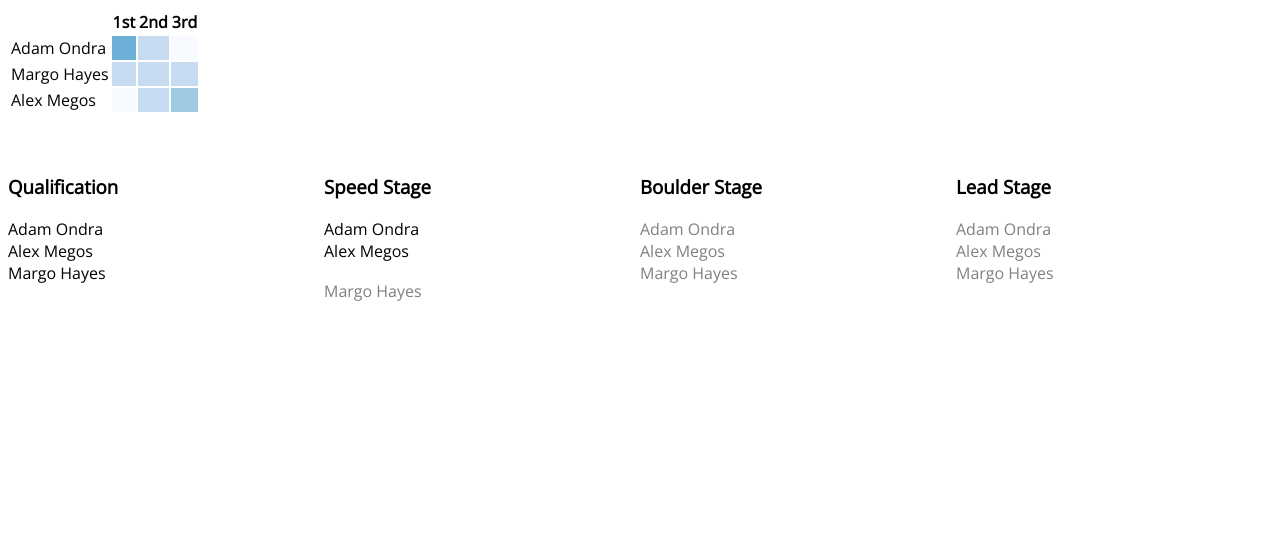
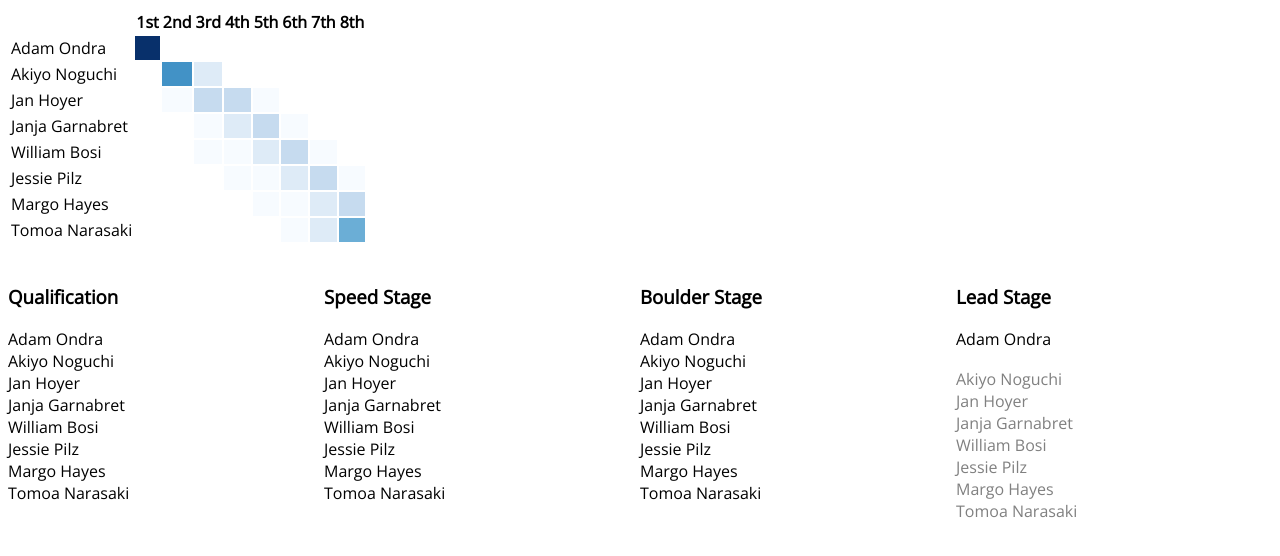
Before and after one commit to harrybiddle/compdex.rocks, a React (Create React App) app: page / in a window 1280 px wide. Shown: the top 556 px of the page. Built offline with nearby package versions, Linux system fonts and the light colour scheme.

Commit message:
Eight athletes

```diff
--- a/src/components/app/App.js
+++ b/src/components/app/App.js
@@ -11,23 +11,72 @@ const stages = {
   LEAD: "lead"
 };
 
+const arrayDifference = (a, b) => a.filter(x => !b.includes(x));
+
 class App extends React.Component {
   state = {
     athletes: {
       athlete1: { name: "Adam Ondra" },
-      athlete2: { name: "Alex Megos" },
-      athlete3: { name: "Margo Hayes" }
+      athlete2: { name: "Akiyo Noguchi" },
+      athlete3: { name: "Jan Hoyer" },
+      athlete4: { name: "Janja Garnabret" },
+      athlete5: { name: "William Bosi" },
+      athlete6: { name: "Jessie Pilz" },
+      athlete7: { name: "Margo Hayes" },
+      athlete8: { name: "Tomoa Narasaki" }
     },
-    [stages.QUALIFICATION]: ["athlete1", "athlete2", "athlete3"],
-    [stages.SPEED]: ["athlete1", "athlete2"],
-    [stages.BOULDER]: [],
-    [stages.LEAD]: []
+    [stages.QUALIFICATION]: [
+      "athlete1",
+      "athlete2",
+      "athlete3",
+      "athlete4",
+      "athlete5",
+      "athlete6",
+      "athlete7",
+      "athlete8"
+    ],
+    [stages.SPEED]: [
+      "athlete1",
+      "athlete2",
+      "athlete3",
+      "athlete4",
+      "athlete5",
+      "athlete6",
+      "athlete7",
+      "athlete8"
+    ],
+    [stages.BOULDER]: [
+      "athlete1",
+      "athlete2",
+      "athlete3",
+      "athlete4",
+      "athlete5",
+      "athlete6",
+      "athlete7",
+      "athlete8"
+    ],
+    [stages.LEAD]: ["athlete1"]
   };
+
+  computationCanProceed() {
+    const allAthleteIds = Object.keys(this.state.athletes);
+    const numberMissingAthletes = stage =>
+      arrayDifference(allAthleteIds, this.state[stage]).length;
+    return (
+      numberMissingAthletes(stages.QUALIFICATION) === 0 &&
+      numberMissingAthletes(stages.SPEED) === 0 &&
+      numberMissingAthletes(stages.BOULDER) < 2
+    );
+  }
 
   render() {
     return (
       <div id="app-container">
-        <Predictions {...predictionsProps(this.state)} />
+        {this.computationCanProceed() ? (
+          <Predictions {...predictionsProps(this.state)} />
+        ) : (
+          <div>Finish some stages first</div>
+        )}
         <Rankings
           onDragEnd={result =>
             this.setState(newStateOnDragEnd(this.state, result))
@@ -125,7 +174,7 @@ export function predictionsProps(state) {
       calculateCentreOfMass(a.slice(1)) - calculateCentreOfMass(b.slice(1))
   );
   return {
-    columns: Array.from(headers(athletes.length)),
+    columns: Array.from(headers(athletes.length + 1)),
     rows: rows
   };
 }
```
